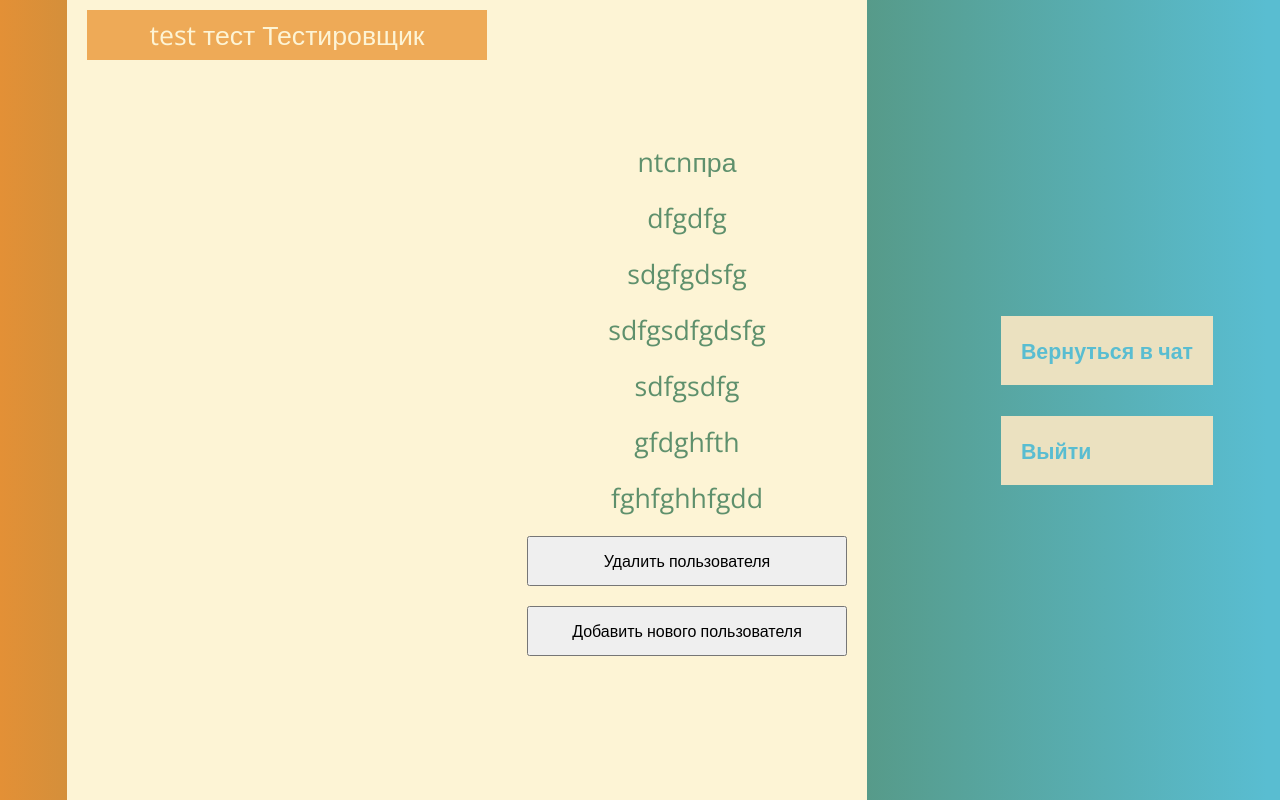
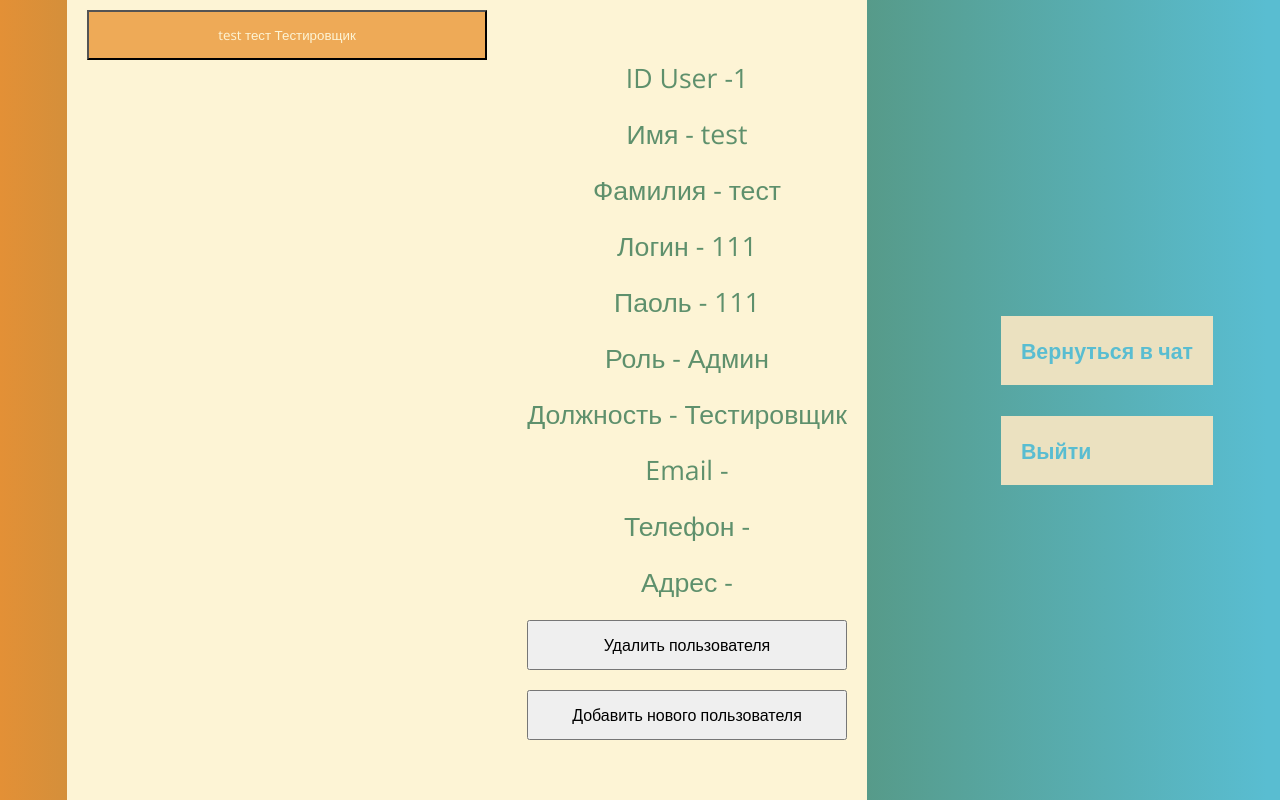
Before and after one commit to CallofMan/order, a PHP site: page /adminpanel.php?id_user=1 in a window 1280 px wide. Run offline with PHP 8.4, Linux system fonts and the light colour scheme; a user stored in the database is signed in; data comes from the database, SQL or seed files in the repository.

Commit message:
User info in admin panel

```diff
--- a/adminpanel.php
+++ b/adminpanel.php
@@ -1,6 +1,9 @@
 <?php
 require_once "connection.php";
 session_start();
+
+$idUser = $_GET['id_user'];
+
 if ($_SESSION['id_user'] != 1)
 {
     header("Location: index.php");
@@ -10,6 +13,7 @@
 {
     $userId = $_GET['idUser'];
     mysqli_query($link, "DELETE FROM users WHERE id_user = '$userId'");
+    header("Location: adminpanel.php");
 }
 
 if(isset($_GET['addUser']))
@@ -37,24 +41,55 @@
             while ($user = mysqli_fetch_assoc($usersQuery))
             {
                 echo "
-                <div class='user'>
-                    <p class='listUserBlock'>".$user['first_name']." ".$user['second_name']." ".$user['position']."</p>
-                </div>";
+                <form method='GET' action='' class='user'>
+                    <input type='text' name='id_user' value='".$user['id_user']."' style='display: none;'>
+                    <button class='listUserBlock'>".$user['first_name']." ".$user['second_name']." ".$user['position']."</button>
+                </form>";
             }
 
             ?>
         </div>
 
         <form id="infoUser" action="" method="GET">
-            <p>ntcnпра</p>
-            <p>dfgdfg</p>
-            <p>sdgfgdsfg</p>
-            <p>sdfgsdfgdsfg</p>
-            <p>sdfgsdfg</p>
-            <p>gfdghfth</p>
-            <p>fghfghhfgdd</p>
+            <?php
+            if(isset($idUser))
+            {
+            $userInfo = mysqli_query($link, "SELECT * FROM users WHERE id_user = '$idUser'");
+            $user = mysqli_fetch_assoc($userInfo);
+
+            $userId = $user['id_user'];
+            $firstName = $user['first_name'];
+            $secondName = $user['second_name'];
+            $login = $user['login'];
+            $password = $user['password'];
+            $role = $user['role'];
+            $position = $user['position'];
+            $email = $user['email'];
+            $telephone = $user['telephone'];
+            $address = $user['address'];
+
+            $role = mysqli_query($link, "SELECT name_role FROM roles WHERE role = '$role'");
+            $role = mysqli_fetch_row($role);
+            $role = $role[0];
+
+            echo "
+            <p>ID User -$userId</p>
+            <p>Имя - $firstName</p>
+            <p>Фамилия - $secondName</p>
+            <p>Логин - $login</p>
+            <p>Паоль - $password</p>
+            <p>Роль - $role</p>
+            <p>Должность - $position</p>
+            <p>Email - $email</p>
+            <p>Телефон - $telephone</p>
+            <p>Адрес - $address</p>
+            ";
+            ?>
+            <input type="text" name="idUser" value="<?php echo $userId; ?>" style='display: none;'>
             <input type="submit" id='deleteUser' name='deleteUser' value='Удалить пользователя'>
             <input type="submit" id='addUser' name='addUser' value='Добавить нового пользователя'>
+      <?php
+            } ?>
         </form>
     </div>
 
```
